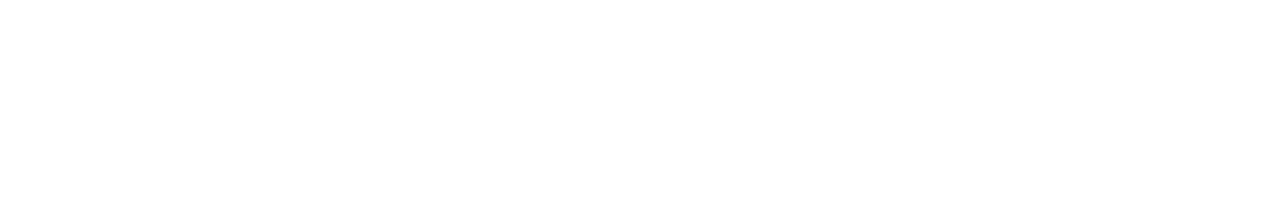
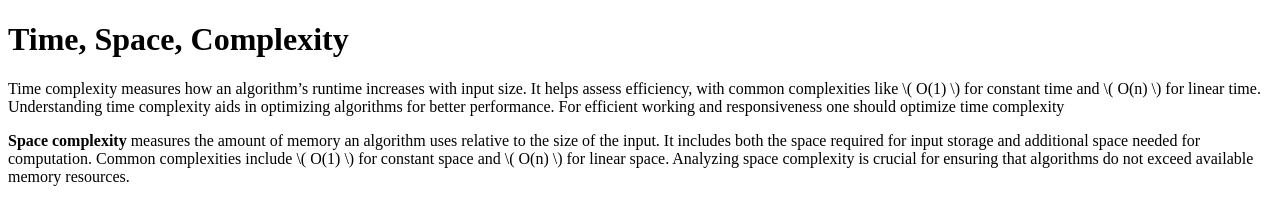
Before and after one commit to acciojob/time-and-space-complexity-HardikaShrivastava01, a website: page main.html in a window 1280 px wide. Drawn offline with Linux system fonts and the light colour scheme.

Commit message:
created a submission

```diff
--- a/main.html
+++ b/main.html
@@ -4,6 +4,9 @@
 
 <head>
 	<link rel="stylesheet" href="styles.css">
+	<h1>Time, Space, Complexity</h1>
+	<p> Time complexity measures how an algorithm’s runtime increases with input size. It helps assess efficiency, with common complexities like \( O(1) \) for constant time and \( O(n) \) for linear time. Understanding time complexity aids in optimizing algorithms for better performance. For efficient working and responsiveness one should optimize time complexity</p>
+	<p> <b> Space complexity </b> measures the amount of memory an algorithm uses relative to the size of the input. It includes both the space required for input storage and additional space needed for computation. Common complexities include \( O(1) \) for constant space and \( O(n) \) for linear space. Analyzing space complexity is crucial for ensuring that algorithms do not exceed available memory resources.</p>
 </head>
 
 <body>
```
